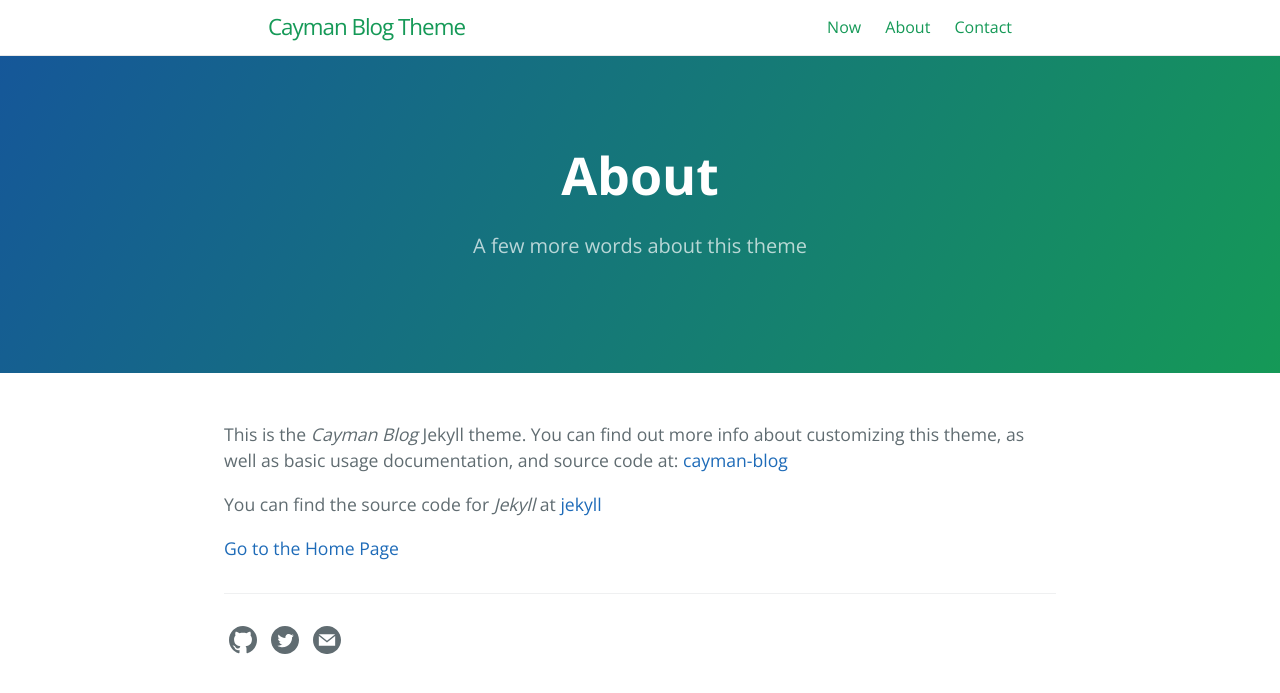
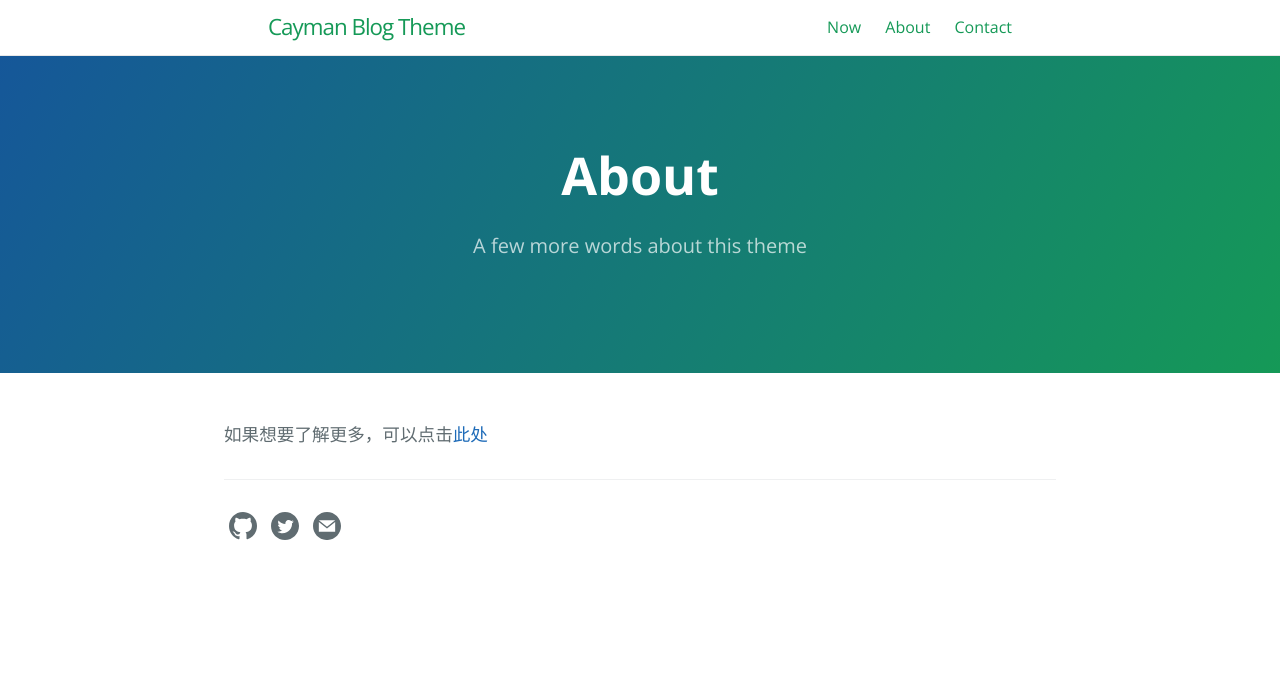
Before and after one commit to moyu5021/slurm, a Jekyll site: the page built from about.md, in a window 1280 px wide. Shown: the top 693 px of the page. Built offline with Jekyll 4.4.1, drawn with Linux system fonts in a browser that asks for light colours.

Commit message:
提交about的修改

```diff
--- a/about.md
+++ b/about.md
@@ -7,9 +7,5 @@
 order: 0
 ---
 
-This is the _Cayman Blog_ Jekyll theme. You can find out more info about customizing this theme, as well as basic usage documentation, and source code at: [cayman-blog](https://github.com/lorepirri/cayman-blog)
 
-You can find the source code for _Jekyll_ at [jekyll](https://github.com/jekyll/jekyll)
-
-
-[Go to the Home Page]({{ '/' | absolute_url }})
+如果想要了解更多，可以点击[此处](https://slurm.schedmd.com)
```
